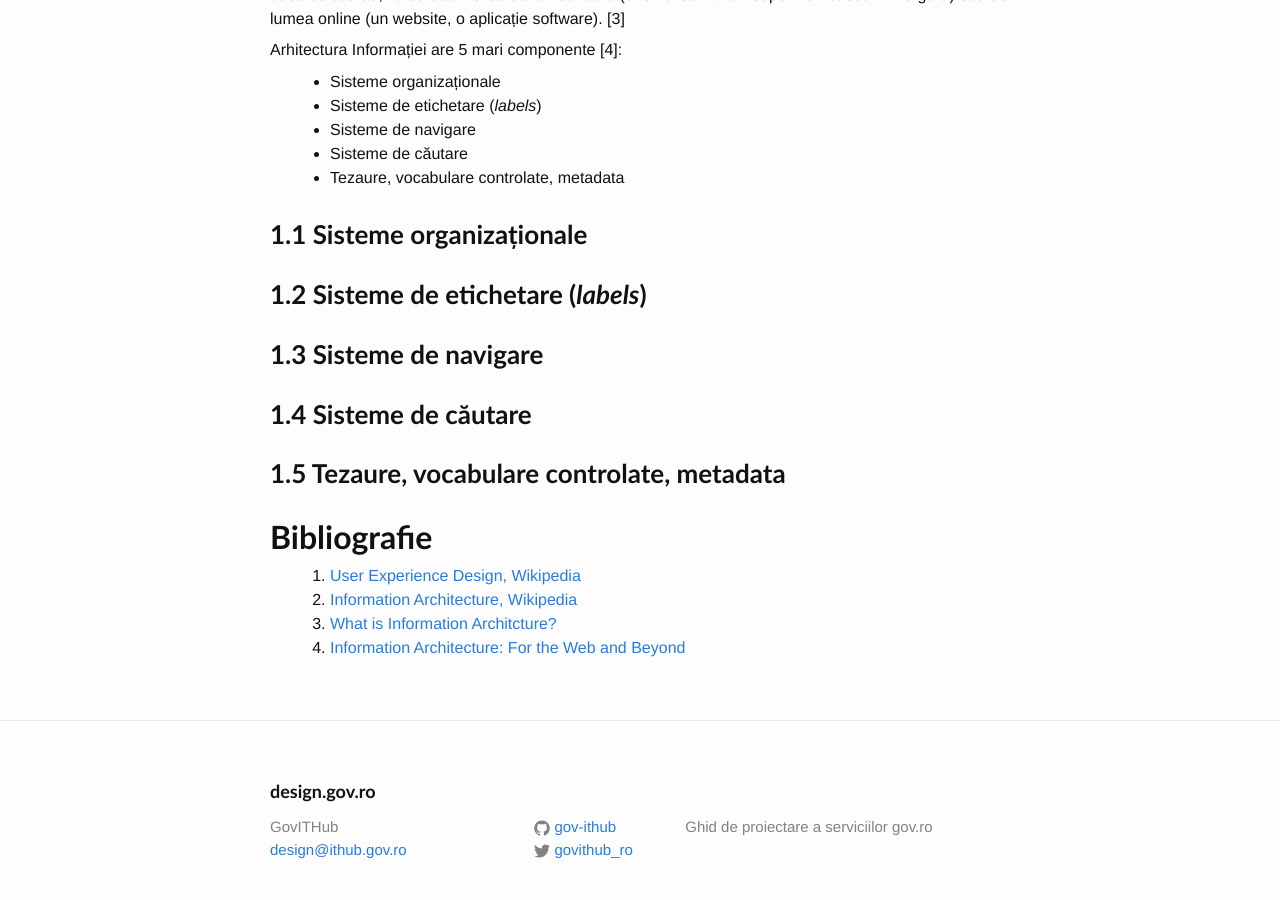
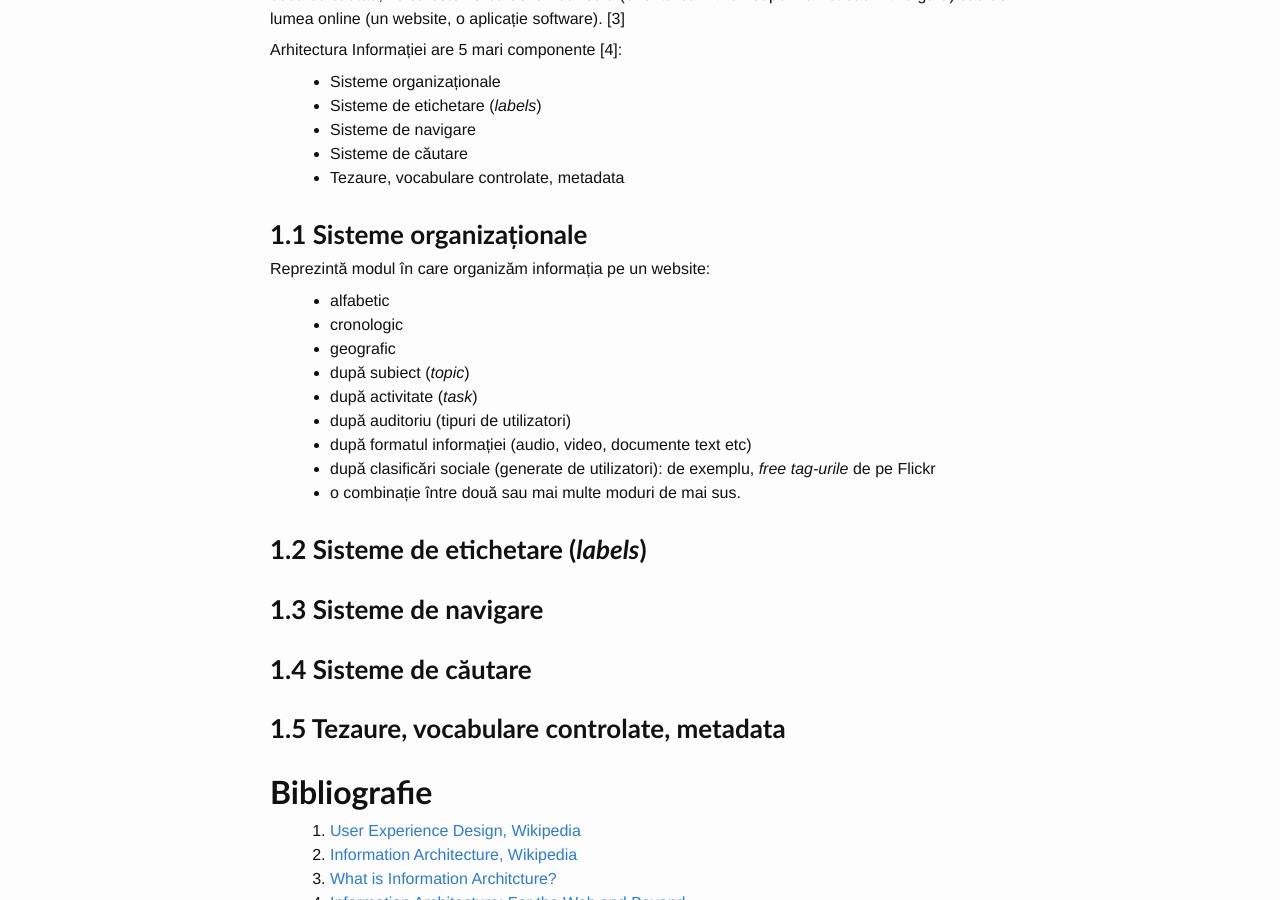
Before and after one commit to gov-ithub/govro-design, a Jekyll site: the page built from 3-ux.md, in a window 1280 px wide and 900 px high, scrolled down 1241 px. Built offline with Jekyll 4.4.1, drawn with Linux system fonts in a browser that asks for light colours.

Commit message:
Scurtă descriere a primei ramuri de IA
Adică Sistemele organizaționale

```diff
--- a/3-ux.md
+++ b/3-ux.md
@@ -49,6 +49,16 @@ Arhitectura Informației are 5 mari componente [4]:
 * Tezaure, vocabulare controlate, metadata
 
 ### 1.1 Sisteme organizaționale
+Reprezintă modul în care organizăm informația pe un website:
+* alfabetic
+* cronologic
+* geografic
+* după subiect (_topic_)
+* după activitate (_task_)
+* după auditoriu (tipuri de utilizatori)
+* după formatul informației (audio, video, documente text etc)
+* după clasificări sociale (generate de utilizatori): de exemplu, _free tag-urile_ de pe Flickr
+* o combinație între două sau mai multe moduri de mai sus.
 
 ### 1.2 Sisteme de etichetare (_labels_)
 
```
